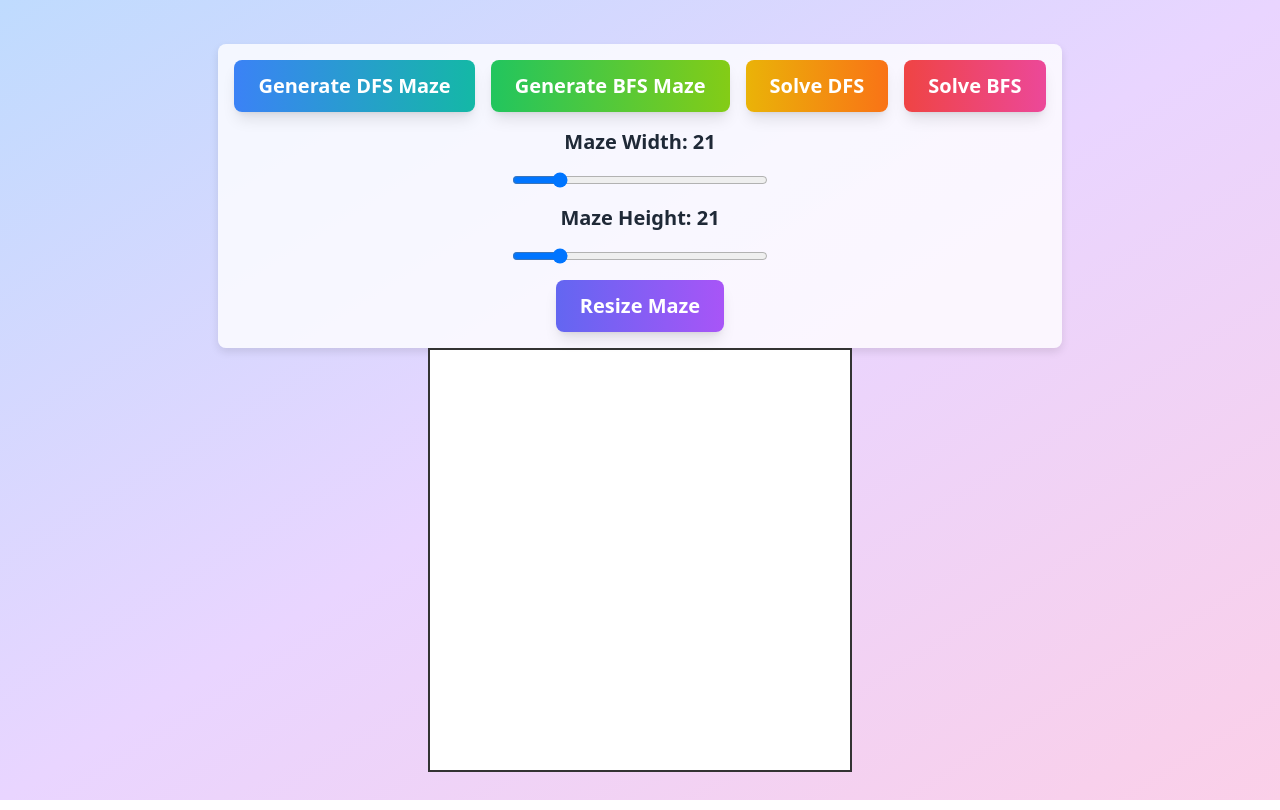
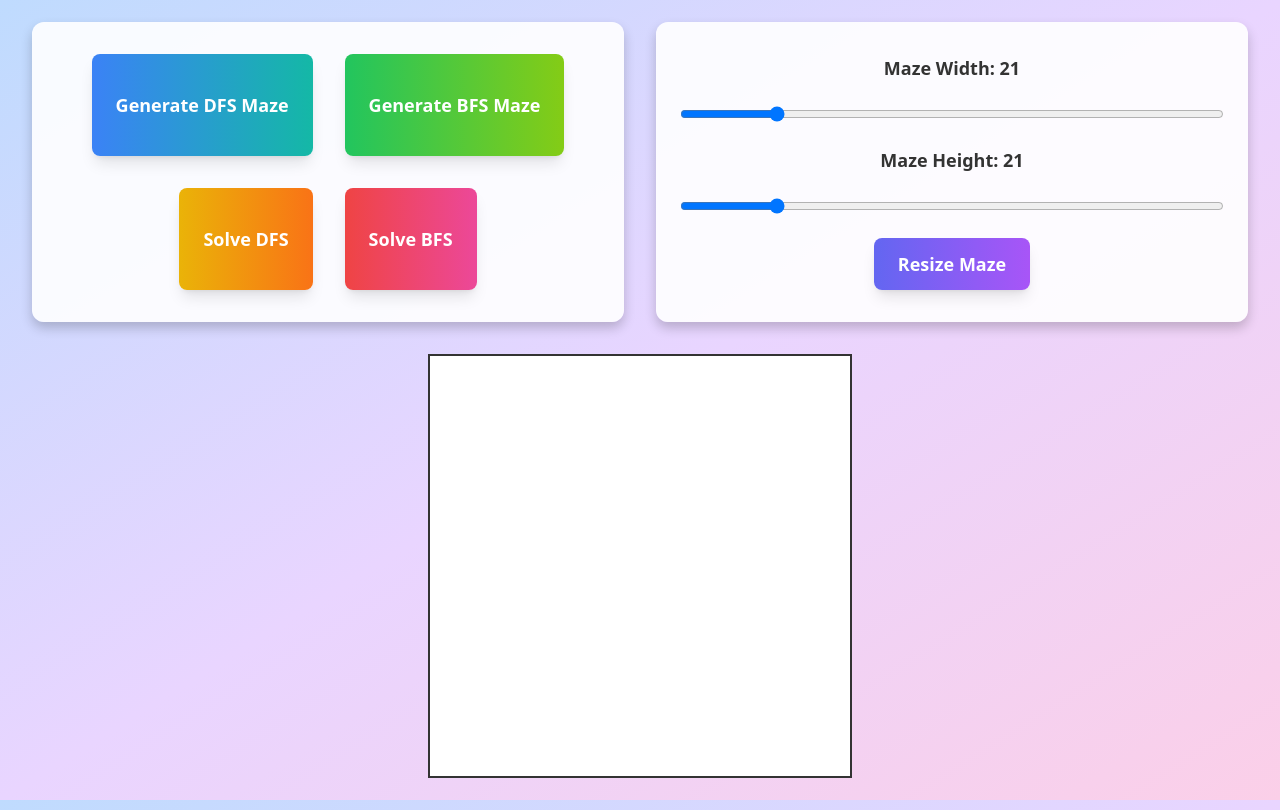
Before and after one commit to PawiX25/maze-creator-solver, a plain HTML site: page index.html in a window 1280 px wide. Drawn offline with nearby package versions, Linux system fonts and the light colour scheme.

Commit message:
Refactor layout and improve controls styling

```diff
--- a/index.html
+++ b/index.html
@@ -10,35 +10,85 @@
             border: 2px solid #333;
             background-color: white;
         }
-        .control-container {
-            margin-top: 1rem;
-            padding: 1rem;
-            border-radius: 8px;
-            background: rgba(255, 255, 255, 0.8);
-            box-shadow: 0 4px 8px rgba(0, 0, 0, 0.1);
+        .container {
+            display: grid;
+            grid-template-columns: 1fr;
+            grid-template-rows: auto 1fr auto;
+            gap: 1.5rem;
+            max-width: 1000px;
+            margin: 0 auto;
+            padding: 2rem;
+            text-align: center;
+        }
+        .controls, .size-controls {
+            background: rgba(255, 255, 255, 0.9);
+            border-radius: 12px;
+            box-shadow: 0 6px 12px rgba(0, 0, 0, 0.2);
+            padding: 1.5rem;
+            width: 100%;
+        }
+        .controls button, .size-controls button {
+            margin: 0.5rem;
+            padding: 0.75rem 1.5rem;
+        }
+        .controls label, .size-controls label {
+            display: block;
+            margin: 0.5rem 0;
+            font-size: 1.125rem;
+            color: #333;
+        }
+        .size-controls input[type="range"] {
+            width: 100%;
+        }
+        .maze-canvas-wrapper {
+            display: flex;
+            justify-content: center;
+            align-items: center;
+        }
+        @media (min-width: 768px) {
+            .container {
+                grid-template-columns: 1fr 1fr;
+                grid-template-rows: auto 1fr;
+                gap: 2rem;
+            }
+            .maze-canvas-wrapper {
+                grid-column: 1 / span 2;
+                grid-row: 2;
+            }
+            .controls {
+                grid-column: 1;
+                grid-row: 1;
+            }
+            .size-controls {
+                grid-column: 2;
+                grid-row: 1;
+            }
         }
     </style>
 </head>
-<body class="flex flex-col justify-center items-center h-screen bg-gradient-to-br from-blue-200 via-purple-200 to-pink-200 font-sans m-0">
-    <div class="control-container flex flex-col items-center gap-4">
-        <div class="flex gap-4">
-            <button class="px-6 py-3 text-xl font-semibold bg-gradient-to-r from-blue-500 to-teal-500 text-white rounded-lg shadow-lg hover:scale-105 transform transition-transform duration-300 ease-in-out" onclick="generateMazeDFS()">Generate DFS Maze</button>
-            <button class="px-6 py-3 text-xl font-semibold bg-gradient-to-r from-green-500 to-lime-500 text-white rounded-lg shadow-lg hover:scale-105 transform transition-transform duration-300 ease-in-out" onclick="generateMazeBFS()">Generate BFS Maze</button>
-            <button class="px-6 py-3 text-xl font-semibold bg-gradient-to-r from-yellow-500 to-orange-500 text-white rounded-lg shadow-lg hover:scale-105 transform transition-transform duration-300 ease-in-out" onclick="solveMazeDFS()">Solve DFS</button>
-            <button class="px-6 py-3 text-xl font-semibold bg-gradient-to-r from-red-500 to-pink-500 text-white rounded-lg shadow-lg hover:scale-105 transform transition-transform duration-300 ease-in-out" onclick="solveMazeBFS()">Solve BFS</button>
+<body class="bg-gradient-to-br from-blue-200 via-purple-200 to-pink-200 font-sans m-0 flex items-center justify-center h-screen">
+    <div class="container">
+        <div class="maze-canvas-wrapper">
+            <canvas id="mazeCanvas"></canvas>
         </div>
-        <div class="flex flex-col items-center gap-4">
-            <label for="widthSlider" class="text-xl font-semibold text-gray-800">Maze Width: <span id="widthValue">21</span></label>
-            <input id="widthSlider" type="range" min="5" max="100" value="21" class="w-64">
 
-            <label for="heightSlider" class="text-xl font-semibold text-gray-800">Maze Height: <span id="heightValue">21</span></label>
-            <input id="heightSlider" type="range" min="5" max="100" value="21" class="w-64">
+        <div class="controls flex flex-wrap justify-center gap-4">
+            <button class="text-lg font-semibold bg-gradient-to-r from-blue-500 to-teal-500 text-white rounded-lg shadow-lg hover:scale-105 transform transition-transform duration-300 ease-in-out" onclick="generateMazeDFS()">Generate DFS Maze</button>
+            <button class="text-lg font-semibold bg-gradient-to-r from-green-500 to-lime-500 text-white rounded-lg shadow-lg hover:scale-105 transform transition-transform duration-300 ease-in-out" onclick="generateMazeBFS()">Generate BFS Maze</button>
+            <button class="text-lg font-semibold bg-gradient-to-r from-yellow-500 to-orange-500 text-white rounded-lg shadow-lg hover:scale-105 transform transition-transform duration-300 ease-in-out" onclick="solveMazeDFS()">Solve DFS</button>
+            <button class="text-lg font-semibold bg-gradient-to-r from-red-500 to-pink-500 text-white rounded-lg shadow-lg hover:scale-105 transform transition-transform duration-300 ease-in-out" onclick="solveMazeBFS()">Solve BFS</button>
+        </div>
 
-            <button onclick="resizeMaze()" class="px-6 py-3 text-xl font-semibold bg-gradient-to-r from-indigo-500 to-purple-500 text-white rounded-lg shadow-lg hover:scale-105 transform transition-transform duration-300 ease-in-out">Resize Maze</button>
+        <div class="size-controls flex flex-col items-center gap-4">
+            <label for="widthSlider" class="text-lg font-semibold">Maze Width: <span id="widthValue">21</span></label>
+            <input id="widthSlider" type="range" min="5" max="100" value="21">
+
+            <label for="heightSlider" class="text-lg font-semibold">Maze Height: <span id="heightValue">21</span></label>
+            <input id="heightSlider" type="range" min="5" max="100" value="21">
+
+            <button onclick="resizeMaze()" class="text-lg font-semibold bg-gradient-to-r from-indigo-500 to-purple-500 text-white rounded-lg shadow-lg hover:scale-105 transform transition-transform duration-300 ease-in-out">Resize Maze</button>
         </div>
     </div>
-
-    <canvas id="mazeCanvas"></canvas>
 
     <script src="maze.js"></script>
 </body>
```
